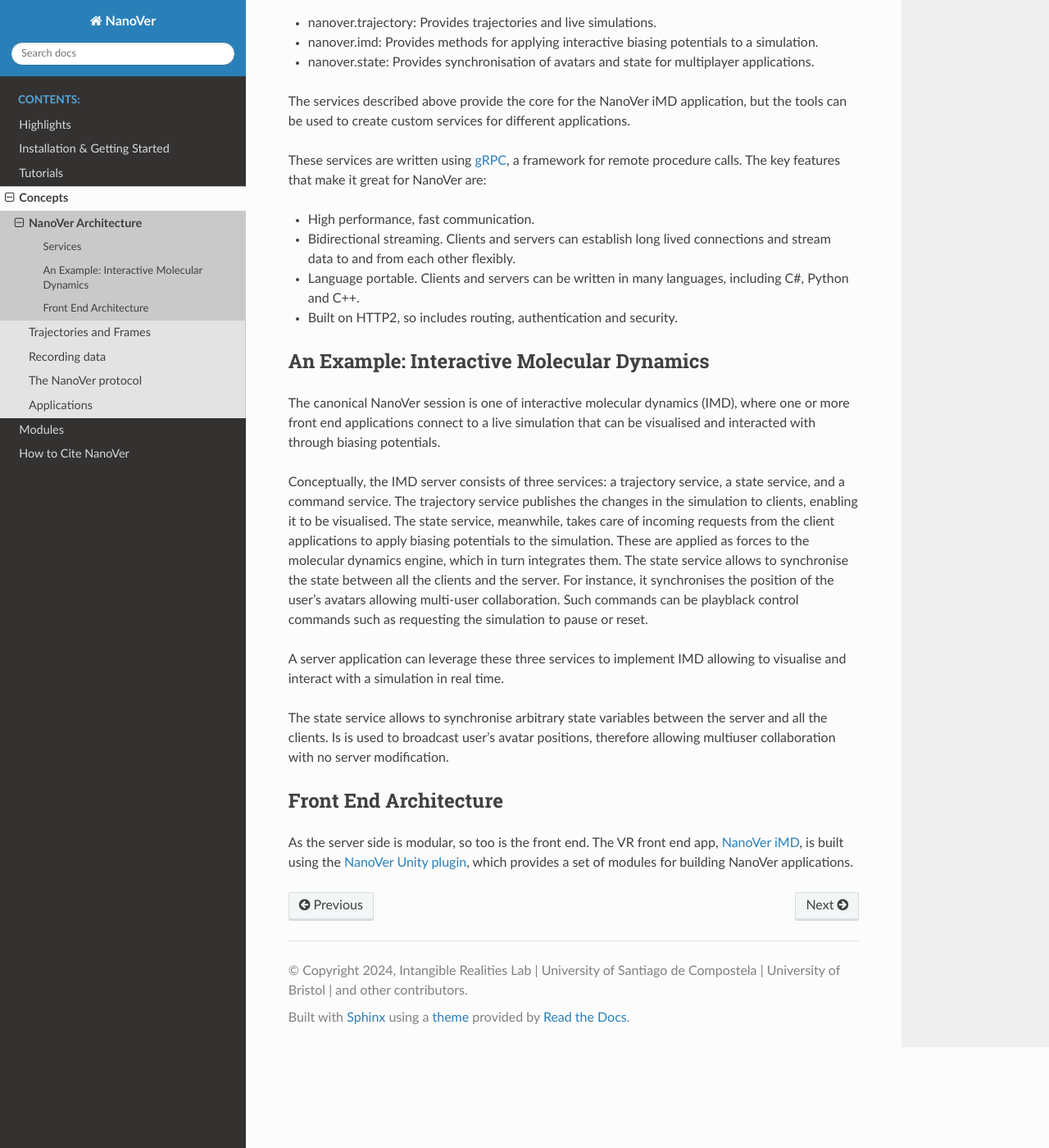
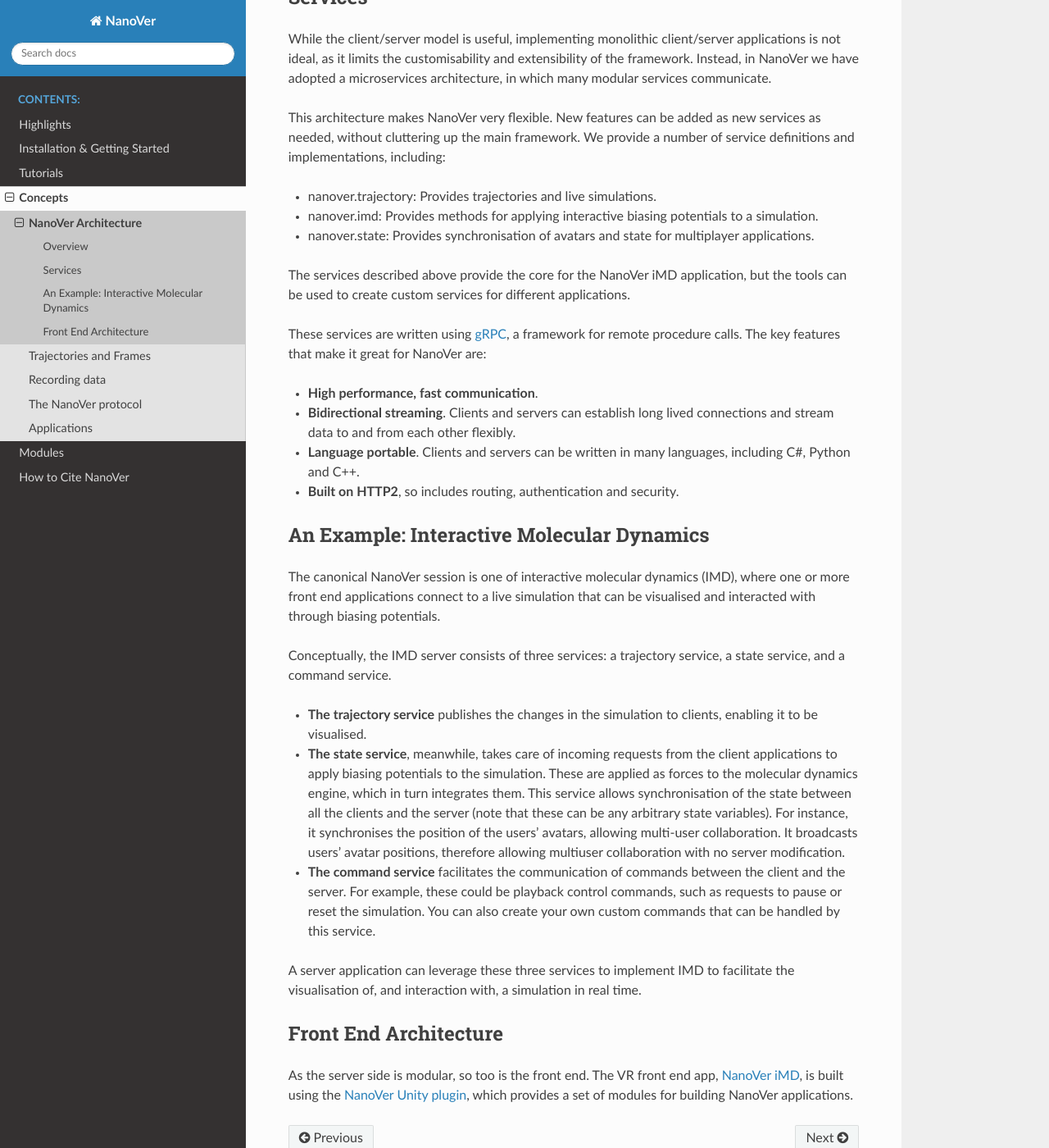
Before and after one commit to IRL2/nanover-docs, a Sphinx documentation site: the page built from source/concepts/architecture.rst, in a window 1280 px wide and 1400 px high, scrolled down 824 px. Shown: the whole window at 82% size. Built offline with Sphinx 7.4.7 and the Read the Docs theme 2.0.0, drawn with Linux system fonts in a browser that asks for light colours; pages that are not in the unit, such as notebooks, are missing from menus; the version number could not be read and is left out; some of the changed text lies outside the part shown.

Commit message:
Quick check/nanover architecture (#98)
* Wording check

* Add contents page at top, and subheading

* Update command service info & add sentence afterwards

Improve the command service description & add closing sentence to this section.

```diff
--- a/source/concepts/architecture.rst
+++ b/source/concepts/architecture.rst
@@ -1,22 +1,29 @@
 NanoVer Architecture
 ====================
+
+.. contents:: Contents
+    :depth: 2
+    :local:
+
+Overview
+########
 
 NanoVer is a set of protocols, libraries and programs for performing interactive simulations,
 with a focus on virtual reality (VR).
 
 At the highest level, NanoVer uses a client/server model, in which a frontend application connects
-to a server that runs a simulation in real-time, establishing an interactive session. Simulation data, interactions and controls are transmitted
-over the network between the client and server.
+to a server that runs a simulation in real-time, establishing an interactive session.
+Simulation data, interactions and controls are transmitted over the network between the client and server.
 There a several good reasons for using this model:
 
-* Separation of concerns. Keeping the simulation separate from the visualisation
+* **Separation of concerns**. Keeping the simulation separate from the visualisation
   makes it easier to customise and add new features. You want to swap out a
   molecular simulation for a galaxy simulation? Just change the server!
-* Scientific software is often written in different programming languages to
-  those that we are best suited for visualisation. For example, most of our
+* **Scientific software is often written in different programming languages to
+  those that are best suited for visualisation**. For example, most of our
   molecular dynamics simulations run using python, while our VR application
   is written in C#.
-* The server can be running wherever it is convenient, be it on your desktop,
+* **The server can be running wherever it is convenient**, be it on your desktop,
   a cluster behind a firewall or on a cloud service, while multiple frontend
   applications can connect simultaneously, such as a VR app,
   smartphone app, or a Jupyter notebook.
@@ -24,13 +31,12 @@
 Services
 ########
 
-While the client/server model is useful, implementing monolithic client/server applications is not ideal, as it limits the
-customisability and extensibility of the framework. Instead, in NanoVer we have adopted a microservices architecture, in which
-many modular services communicate.
+While the client/server model is useful, implementing monolithic client/server applications is not ideal,
+as it limits the customisability and extensibility of the framework.
+Instead, in NanoVer we have adopted a microservices architecture, in which many modular services communicate.
 
 This architecture makes NanoVer very flexible.
-New features can be added as new services as needed, without cluttering up
-the main framework.
+New features can be added as new services as needed, without cluttering up the main framework.
 We provide a number of service definitions and implementations, including:
 
 * :doc:`nanover.trajectory <../../python/nanover.trajectory>`: Provides trajectories and live simulations.
@@ -43,12 +49,12 @@
 These services are written using `gRPC <https://grpc.io/>`_, a framework for remote procedure calls.
 The key features that make it great for NanoVer are:
 
-* High performance, fast communication.
-* Bidirectional streaming. Clients and servers can establish long lived
+* **High performance, fast communication**.
+* **Bidirectional streaming**. Clients and servers can establish long lived
   connections and stream data to and from each other flexibly.
-* Language portable. Clients and servers can be written in many languages,
+* **Language portable**. Clients and servers can be written in many languages,
   including C#, Python and C++.
-* Built on HTTP2, so includes routing, authentication and security.
+* **Built on HTTP2**, so includes routing, authentication and security.
 
 An Example: Interactive Molecular Dynamics
 ##########################################
@@ -56,21 +62,27 @@
 The canonical NanoVer session is one of interactive molecular dynamics (IMD), where one or more front end applications
 connect to a live simulation that can be visualised and interacted with through biasing potentials.
 
-Conceptually, the IMD server consists of three services: a trajectory service, a state service, and a command service. The trajectory
-service publishes the changes in the simulation to clients, enabling it to be visualised.
-The state service, meanwhile, takes care of incoming requests from the client applications to apply biasing potentials
-to the simulation. These are applied as forces to the molecular dynamics engine, which in turn integrates them. The state service
-allows to synchronise the state between all the clients and the server. For instance, it synchronises the position of the user's avatars
-allowing multi-user collaboration. Such commands can be playblack
-control commands such as requesting the simulation to pause or reset.
+Conceptually, the IMD server consists of three services: a trajectory service, a state service, and a command service.
 
-A server application can leverage these three services to implement IMD allowing to visualise and interact with a simulation in real time.
+* **The trajectory service** publishes the changes in the simulation to clients, enabling it to be visualised.
+* **The state service**, meanwhile, takes care of incoming requests from the client applications to apply biasing potentials
+  to the simulation. These are applied as forces to the molecular dynamics engine, which in turn integrates them.
+  This service allows synchronisation of the state between all the clients and the server
+  (note that these can be any arbitrary state variables).
+  For instance, it synchronises the position of the users' avatars, allowing multi-user collaboration.
+  It broadcasts users' avatar positions, therefore allowing multiuser collaboration with no server modification.
+* **The command service** facilitates the communication of commands between the client and the server.
+  For example, these could be playback control commands, such as requests to pause or reset the simulation.
+  You can also create your own custom commands that can be handled by this service.
 
-The state service allows to synchronise arbitrary state variables between the server and all the clients. Is is used to broadcast user's avatar
-positions, therefore allowing multiuser collaboration with no server modification.
+A server application can leverage these three services to implement IMD to facilitate the visualisation of, and
+interaction with, a simulation in real time.
+
 
 Front End Architecture
 ######################
 
-As the server side is modular, so too is the front end. The VR front end app, `NanoVer iMD <https://github.com/IRL2/nanover-imd>`_,
-is built using the `NanoVer Unity plugin <https://github.com/IRL2/NanoverUnityPlugin>`_, which provides a set of modules for building NanoVer applications.
+As the server side is modular, so too is the front end. The VR front end app,
+`NanoVer iMD <https://github.com/IRL2/nanover-imd>`_,
+is built using the `NanoVer Unity plugin <https://github.com/IRL2/NanoverUnityPlugin>`_,
+which provides a set of modules for building NanoVer applications.
```
